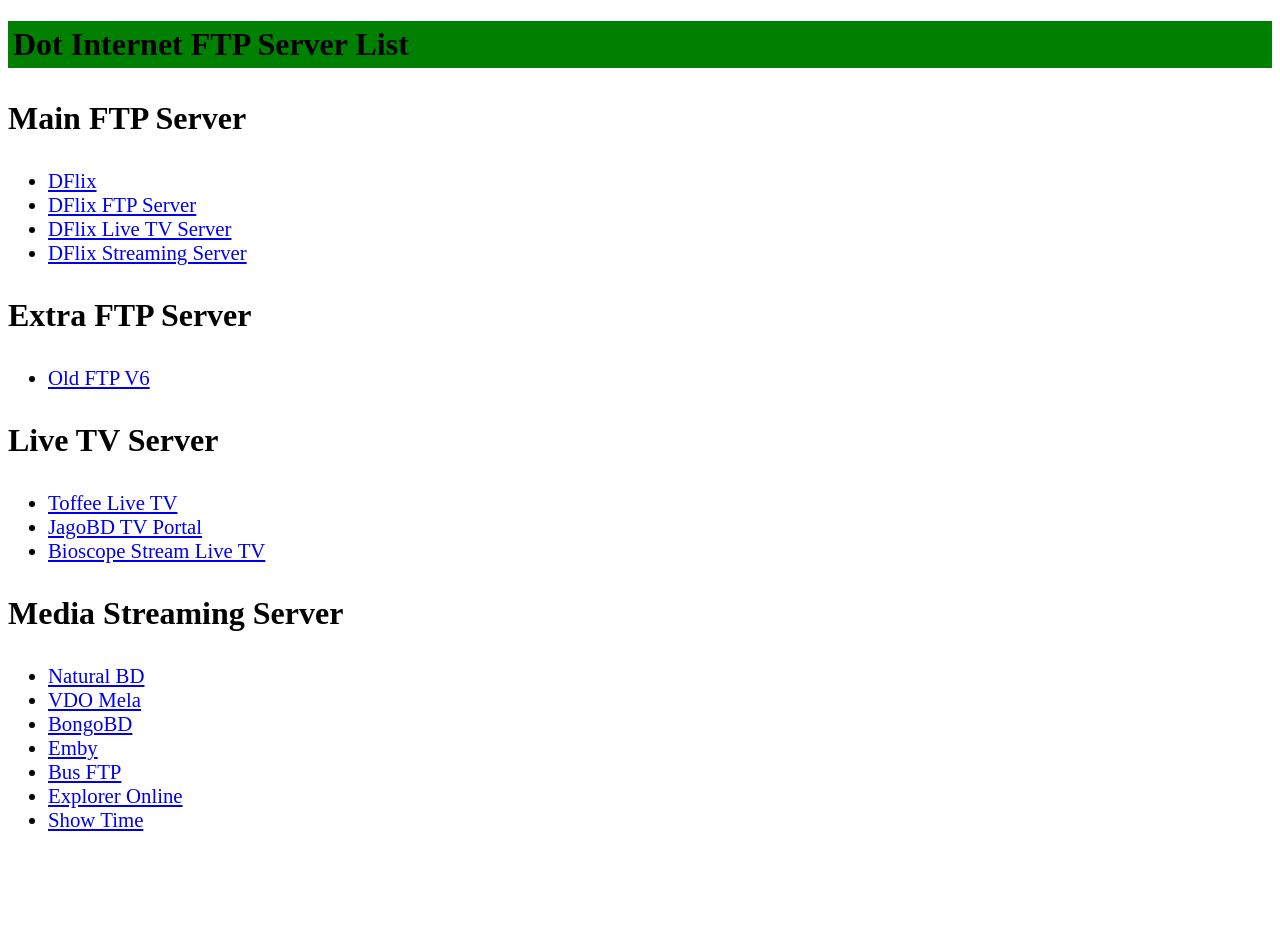
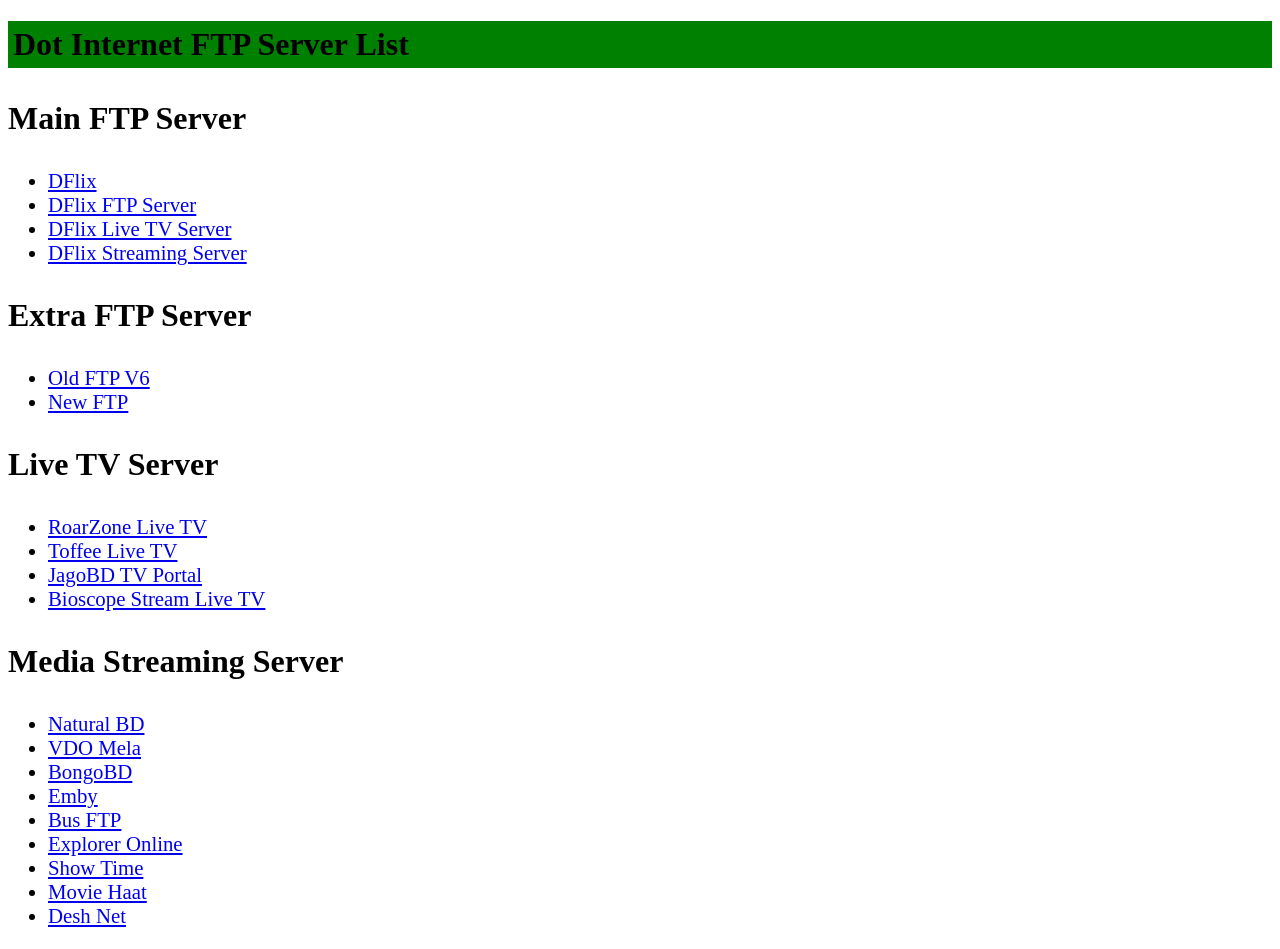
Before and after one commit to plateman/dot-internet-ftp-server-list, a plain HTML site: page index.html in a window 1280 px wide. Before the commit the page ends 853 px from the top, so only its background shows below. Drawn offline with Linux system fonts and the light colour scheme.

Commit message:
Update index.html

```diff
--- a/index.html
+++ b/index.html
@@ -51,12 +51,14 @@
 
     <ul>
       <li><a href="http://172.22.22.101/">Old FTP V6</a></li>
+      <li><a href="http://172.22.22.100/">New FTP</a></li>
 
     </ul>
 
     <p>Live TV Server</p>
 
     <ul>
+      <li><a href="http://tv.roarzone.info/">RoarZone Live TV</a></li>
       <li><a href="https://toffeelive.com/">Toffee Live TV</a></li>
       <li><a href="https://jagobd.com/">JagoBD TV Portal</a></li>
       <li>
@@ -67,6 +69,7 @@
     <p>Media Streaming Server</p>
 
     <ul>
+
       <li><a href="https://naturalbd.com/">Natural BD</a></li>
       <li><a href="http://vdomela.com/">VDO Mela</a></li>
       <li><a href="https://bongobd.com/">BongoBD</a></li>
@@ -74,6 +77,10 @@
       <li><a href="http://103.87.212.46/">Bus FTP</a></li>
       <li><a href="http://103.222.20.150/">Explorer Online</a></li>
       <li><a href="http://showtimebd.com">Show Time</a></li>
+      <li><a href="http://moviehaat.net/">Movie Haat</a></li>
+      <li><a href="http://103.152.18.18/">Desh Net</a></li>
+
+
     </ul>
   </body>
 </html>
```
